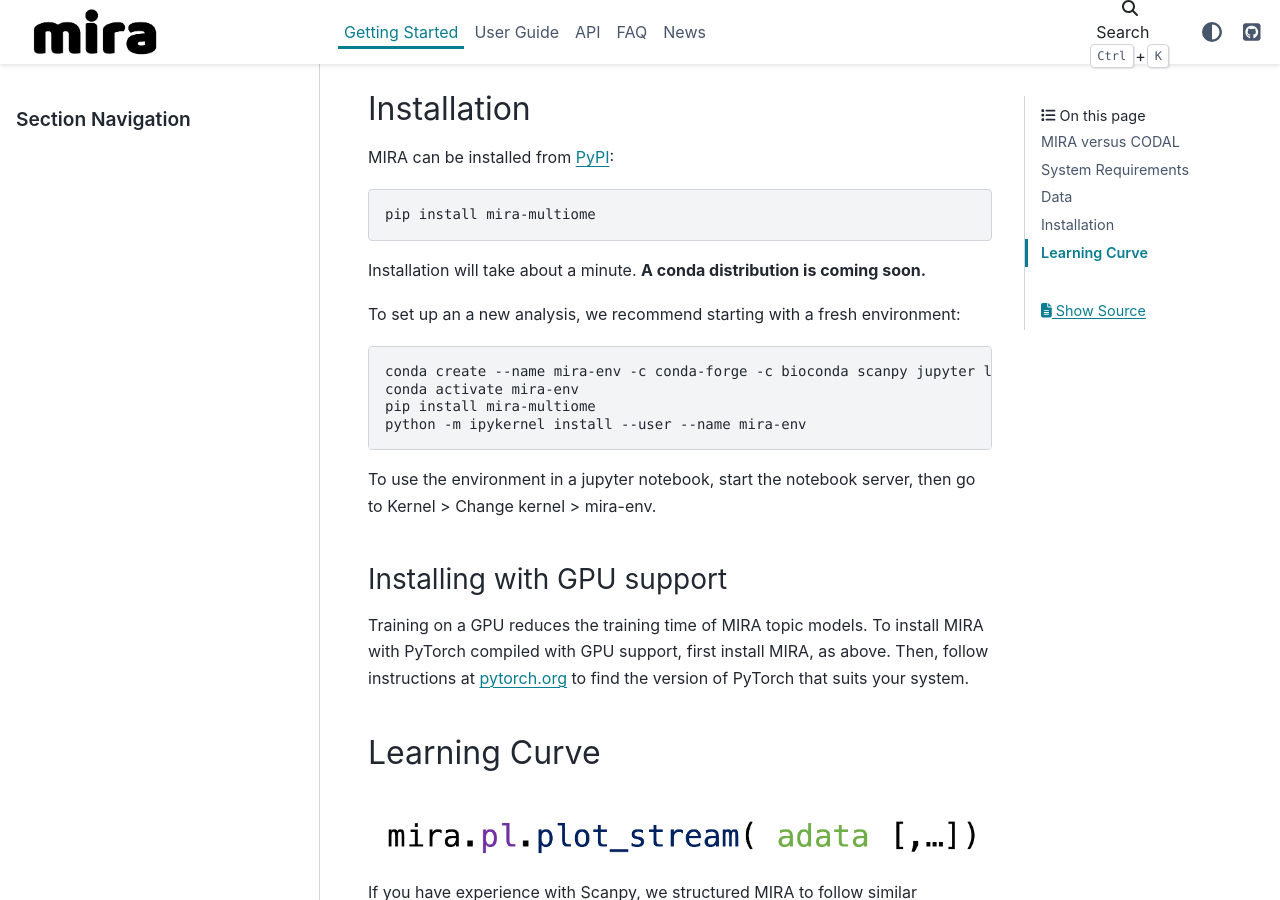
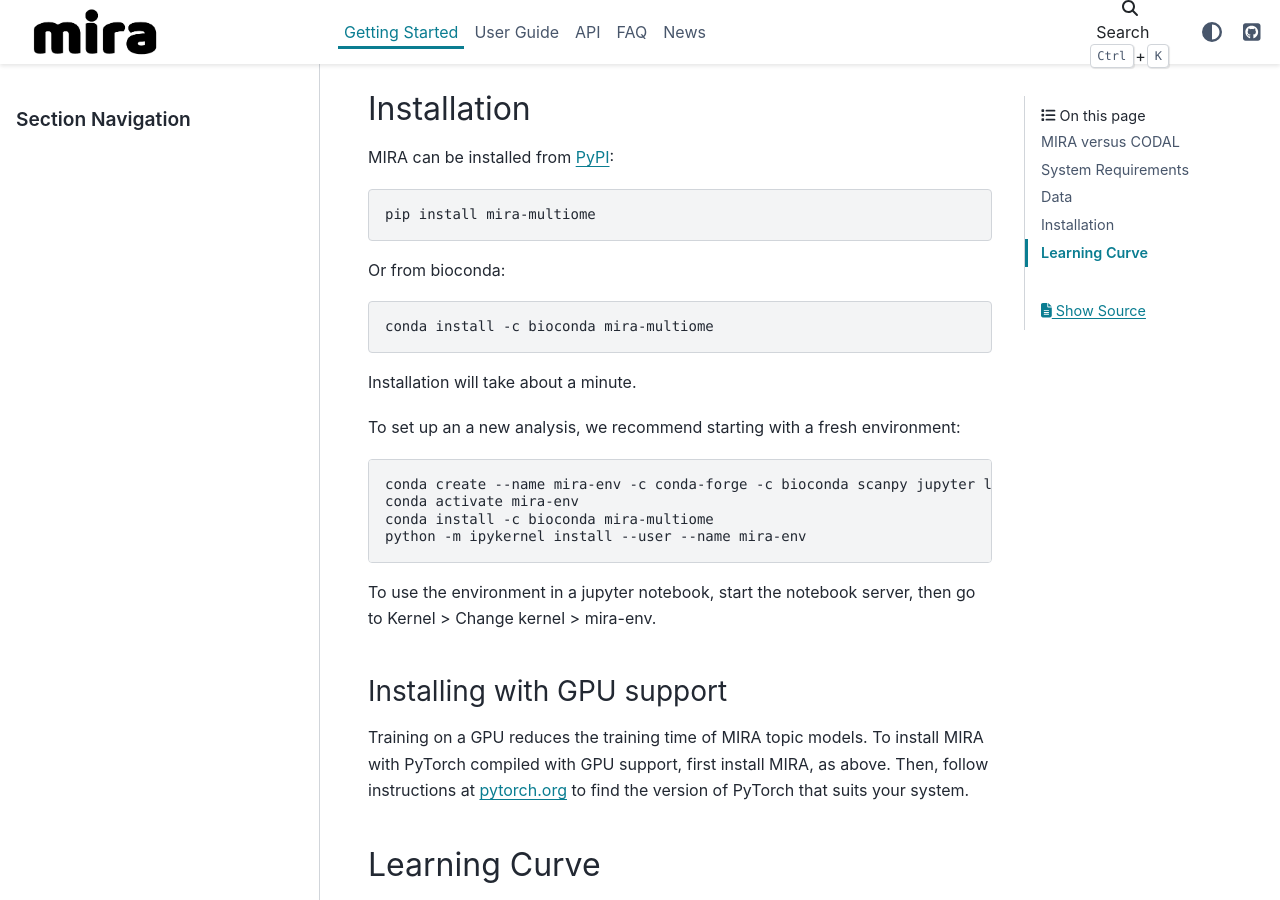
Before and after one commit to cistrome/MIRA, a Sphinx documentation site: the page built from docs/source/getting_started.rst, in a window 1280 px wide and 900 px high, scrolled down 1514 px. Built offline with Sphinx 7.4.7 and the PyData theme 0.15.4, drawn with Linux system fonts in a browser that asks for light colours; pages that are not in the unit, such as notebooks, are missing from menus.

Commit message:
Added conda install information to README, getting started page, and landing page for website

```diff
--- a/docs/source/_templates/landingpage.html
+++ b/docs/source/_templates/landingpage.html
@@ -163,7 +163,7 @@
 we have released an updated version of MIRA with reworked and improved topic modeling capacities! If you
 have used version 1., please take a look at the docs for minor API changes.</p>
 
-<div class="highlight-bash notranslate"><div class="highlight"><pre><span></span>pip install mira-multiome
+<div class="highlight-bash notranslate"><div class="highlight"><pre><span></span>conda install -c bioconda mira-multiome
 </pre></div>
 </div>
 
--- a/docs/source/getting_started.rst
+++ b/docs/source/getting_started.rst
@@ -70,7 +70,13 @@
 
     pip install mira-multiome
 
-Installation will take about a minute. **A conda distribution is coming soon.**
+Or from bioconda:
+
+.. code-block:: bash
+
+    conda install -c bioconda mira-multiome
+
+Installation will take about a minute.
 
 To set up an a new analysis, we recommend starting with a fresh environment:
 
@@ -78,7 +84,7 @@
 
     conda create --name mira-env -c conda-forge -c bioconda scanpy jupyter leidenalg
     conda activate mira-env
-    pip install mira-multiome
+    conda install -c bioconda mira-multiome
     python -m ipykernel install --user --name mira-env
 
 To use the environment in a jupyter notebook, start the notebook server, then go to Kernel > Change kernel > mira-env.
```
Also changed, not shown: other parts of docs/source/_templates/landingpage.html (+1 -1 lines), README.rst (+7 -1 lines).
